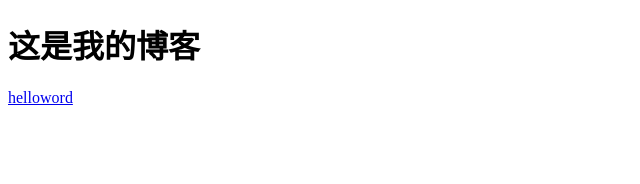
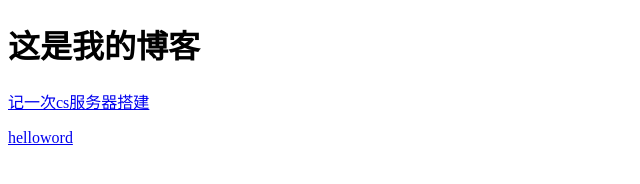
Before and after one commit to cssfw/cssfw.github.io, a plain HTML site: page index.html in a window 1280 px wide. Shown: the whole page, without its empty margins (0-640 px from the left). Drawn offline with Linux system fonts and the light colour scheme.

Commit message:
Update index.html

```diff
--- a/index.html
+++ b/index.html
@@ -6,6 +6,7 @@
 <h1>这是我的博客</h1>
 </head>
 <body>
+    <p><a href="2024-6-8.md">记一次cs服务器搭建</a></p>
     <p><a href="helloword.md">helloword</a></p>
 </body>
 </html>
```
